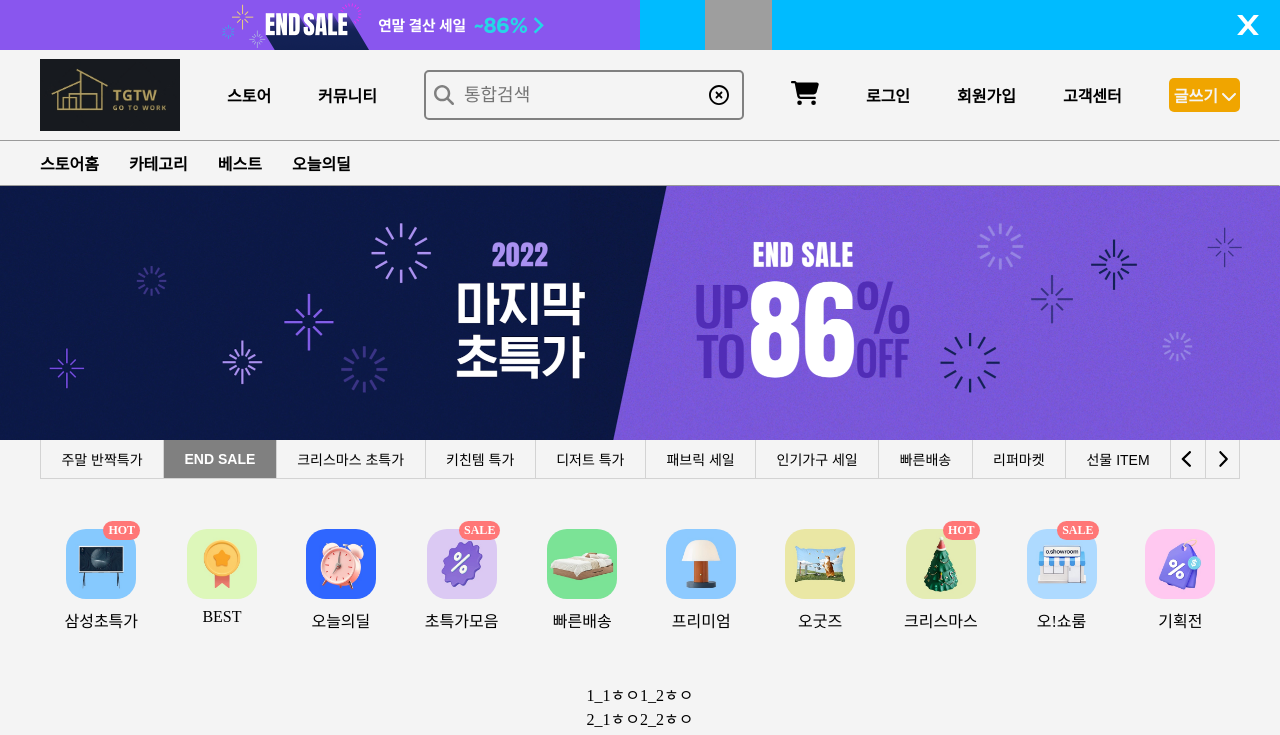
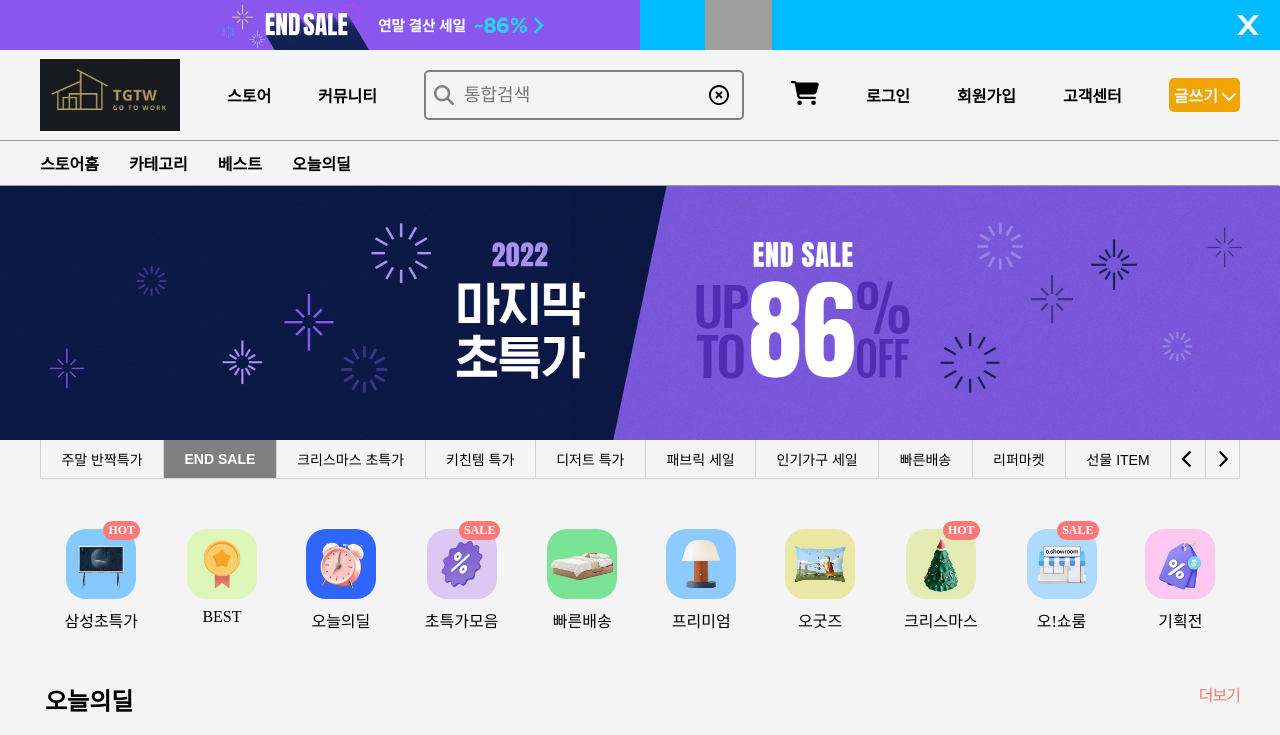
Before and after one commit to hjaewon1234/React-project, a React (Create React App) app in the folder ohoutest/: page /main in a window 1280 px wide. Shown: the top 735 px of the page. Built offline with nearby package versions, Linux system fonts and the light colour scheme; grey boxes are pictures that could not be loaded.

Commit message:
모닝 리베이스

```diff
--- a/ohoutest/src/components/Main/todaysDeal/Component.jsx
+++ b/ohoutest/src/components/Main/todaysDeal/Component.jsx
@@ -4,7 +4,7 @@ import { Link } from "react-router-dom";
 const TodaysDealComponent = ({ itemArr, testArr }) => {
   return (
     <TodaysDealCompBox>
-      {/* <div className="subtitle">
+      <div className="subtitle">
         <div>오늘의딜</div>
         <Link to={"/"}>더보기</Link>
       </div>
@@ -21,10 +21,8 @@ const TodaysDealComponent = ({ itemArr, testArr }) => {
         <Link to={"/"}>
           <img src="/img/item/itemPrev4.jpg" />
         </Link>
-        <button>클릭</button>
-      </div> */}
-      {testArr.map((elem, idx) => {
-        console.log(elem);
+      </div>
+      {/* {testArr.map((elem, idx) => {
         return (
           <div key={`testArr - ${idx}`}>
             {elem.aa}
@@ -35,7 +33,7 @@ const TodaysDealComponent = ({ itemArr, testArr }) => {
             {elem.cb}
           </div>
         );
-      })}
+      })} */}
     </TodaysDealCompBox>
   );
 };
```
